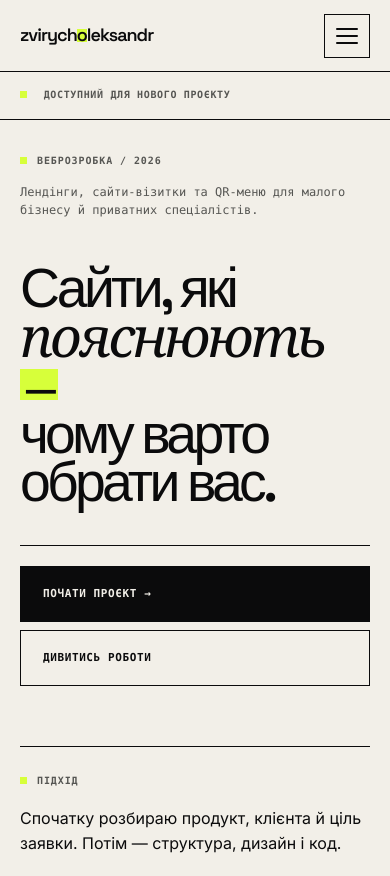
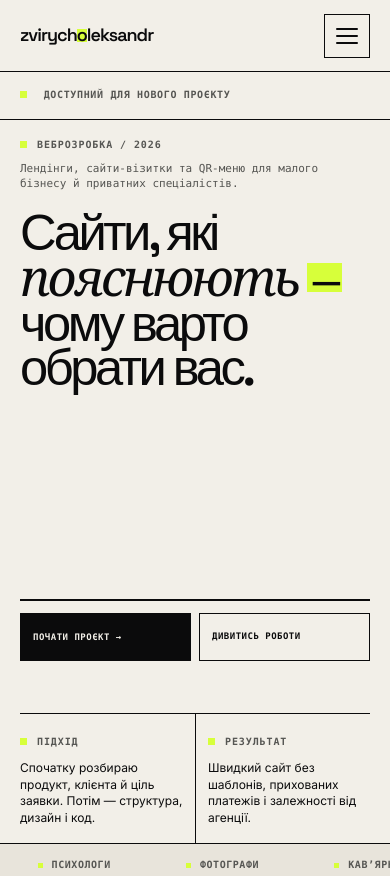
Before and after one commit to Oaleks262/MyCV, a plain HTML site: page zvirycholeksandr/frontend/index.html in a window 390 px wide. Shown: the top 876 px of the page. Drawn offline with Linux system fonts and the light colour scheme; no server answers.

Commit message:
fix: fit hero to the first viewport

```diff
--- a/zvirycholeksandr/frontend/css/home-2026.css
+++ b/zvirycholeksandr/frontend/css/home-2026.css
@@ -157,7 +157,10 @@
 }
 
 .rebrand-hero {
-  padding: clamp(54px, 7vw, 112px) clamp(20px, 3.4vw, 52px) 0 !important;
+  display: flex;
+  min-height: calc(100svh - 140px);
+  flex-direction: column;
+  padding: clamp(38px, 4vw, 64px) clamp(20px, 3.4vw, 52px) 0 !important;
   border-bottom: 1px solid var(--ink);
 }
 .hero-meta {
@@ -186,8 +189,8 @@
 }
 .rebrand-hero h1 {
   max-width: 1500px;
-  margin: clamp(70px, 10vw, 150px) 0 clamp(54px, 7vw, 100px);
-  font-size: clamp(62px, 10.9vw, 184px);
+  margin: clamp(38px, 4.5vw, 70px) 0 clamp(34px, 4vw, 62px);
+  font-size: clamp(62px, 8.4vw, 136px);
   font-weight: 500;
   letter-spacing: -.075em;
   line-height: .82;
@@ -214,6 +217,7 @@
   display: grid;
   grid-template-columns: 1fr 1fr minmax(230px, .75fr);
   gap: 0;
+  margin-top: auto;
   border-top: 1px solid var(--ink);
 }
 .hero-bottom > div { min-height: 190px; padding: 30px 28px 36px 0; }
@@ -516,9 +520,14 @@
   .status-line { grid-template-columns: 1fr 1fr; min-height: 48px; }
   .status-line span:nth-child(2) { text-align: right; }
   .status-line span:nth-child(3) { display: none; }
-  .hero-meta { grid-template-columns: 1fr; gap: 20px; }
+  .rebrand-hero {
+    min-height: calc(100svh - 120px);
+    padding-top: 28px !important;
+  }
+  .hero-meta { grid-template-columns: 1fr; gap: 12px; }
   .hero-meta p { max-width: 430px; }
-  .rebrand-hero h1 { margin-top: 78px; font-size: clamp(56px, 15vw, 100px); line-height: .87; }
+  .rebrand-hero h1 { margin: 24px 0 20px; font-size: clamp(52px, 9vw, 72px); line-height: .87; }
+  .hero-bottom > div { min-height: 120px; padding-top: 20px; padding-bottom: 22px; }
   .hero-bottom { grid-template-columns: 1fr 1fr; }
   .hero-bottom .hero-actions {
     grid-column: 1 / -1;
@@ -527,7 +536,7 @@
     min-height: auto;
     border-top: 1px solid var(--ink);
     border-left: 0;
-    padding: 24px 0 30px;
+    padding: 14px 0 18px;
   }
   .hero-bottom .hero-actions > * { width: min(100%, 230px); }
   .rebrand-section { padding: 72px clamp(24px, 4vw, 36px) !important; }
@@ -550,16 +559,27 @@
   .home-rebrand .navbar-logo { font-size: 18px; }
   .status-line { grid-template-columns: 1fr; padding-top: 10px; padding-bottom: 10px; }
   .status-line span:nth-child(2) { display: none; }
-  .rebrand-hero { padding-top: 34px !important; }
-  .hero-meta { gap: 14px; }
-  .rebrand-hero h1 { margin: 44px 0 38px; font-size: clamp(47px, 14.2vw, 68px); letter-spacing: -.068em; }
+  .rebrand-hero { min-height: calc(100svh - 120px); padding-top: 18px !important; }
+  .hero-meta { gap: 8px; }
+  .hero-meta p { font-size: 11px; line-height: 1.4; }
+  .rebrand-hero h1 { margin: 20px 0 18px; font-size: clamp(45px, 13vw, 56px); letter-spacing: -.068em; }
   .signal-mark { margin-left: 0; }
-  .hero-bottom { grid-template-columns: 1fr; }
-  .hero-bottom > div { min-height: auto; padding: 20px 0; }
-  .hero-bottom > div + div { border-top: 1px solid var(--ink); border-left: 0; padding-left: 0; }
+  .hero-bottom { grid-template-columns: 1fr 1fr; }
+  .hero-bottom > div { min-height: auto; padding: 14px 12px 16px 0; }
+  .hero-bottom > div + div { border-top: 1px solid var(--ink); border-left: 1px solid var(--ink); padding-left: 12px; }
   .hero-bottom > div:first-child { border-top: 1px solid var(--ink); }
-  .hero-bottom .hero-actions { order: -1; flex-direction: column; align-items: stretch; gap: 8px; border-top: 0; padding: 20px 0; }
-  .hero-bottom .hero-actions > * { width: 100%; }
+  .hero-bottom p { margin-top: 9px; font-size: 12px; line-height: 1.4; }
+  .hero-bottom .hero-actions {
+    grid-column: 1 / -1;
+    order: -1;
+    flex-direction: row;
+    align-items: stretch;
+    gap: 8px;
+    border-top: 1px solid var(--ink);
+    border-left: 0;
+    padding: 12px 0;
+  }
+  .hero-bottom .hero-actions > * { width: calc(50% - 4px); min-height: 48px; padding-inline: 12px; font-size: 9px; }
   .proof-strip { grid-template-columns: 1fr 1fr; }
   .proof-strip article { min-height: 166px; padding: 20px 16px; }
   .proof-strip article:nth-child(3) { border-left: 0; }
@@ -701,6 +721,17 @@
   }
 }
 
+/* Short phones: keep the complete first-screen story inside the viewport. */
+@media (max-width: 360px) and (max-height: 650px) {
+  .rebrand-hero { padding-top: 10px !important; }
+  .hero-meta p { display: none; }
+  .rebrand-hero h1 { margin: 12px 0 10px; font-size: 40px; line-height: .84; }
+  .hero-bottom > div { padding-top: 9px; padding-bottom: 10px; }
+  .hero-bottom p { margin-top: 6px; font-size: 10px; line-height: 1.3; }
+  .hero-bottom .hero-actions { padding: 8px 0; }
+  .hero-bottom .hero-actions > * { min-height: 42px; font-size: 8px; }
+}
+
 @media (prefers-reduced-motion: reduce) {
   .home-rebrand *,
   .home-rebrand *::before,
--- a/zvirycholeksandr/frontend/index.html
+++ b/zvirycholeksandr/frontend/index.html
@@ -29,7 +29,7 @@
   <link rel="preload" href="https://fonts.googleapis.com/css2?family=Inter:wght@400;500;600&family=Space+Grotesk:wght@400;500;600;700&display=swap" as="style" onload="this.onload=null;this.rel='stylesheet'">
   <noscript><link rel="stylesheet" href="https://fonts.googleapis.com/css2?family=Inter:wght@400;500;600&family=Space+Grotesk:wght@400;500;600;700&display=swap"></noscript>
   <link rel="stylesheet" href="/css/style.css?v=12">
-  <link rel="stylesheet" href="/css/home-2026.css?v=6">
+  <link rel="stylesheet" href="/css/home-2026.css?v=7">
 
   <script type="application/ld+json">
   {
```
